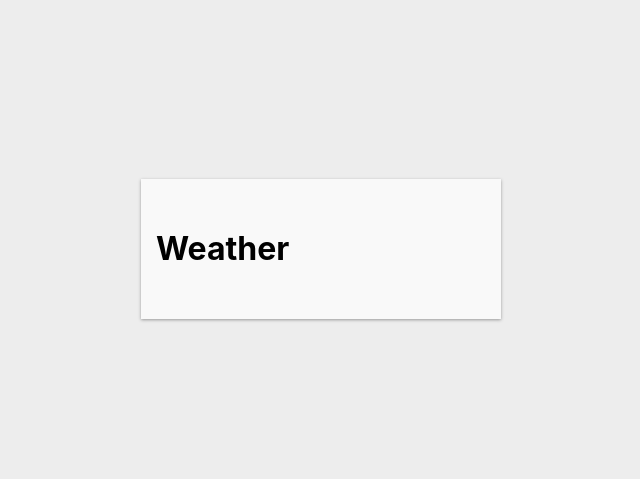
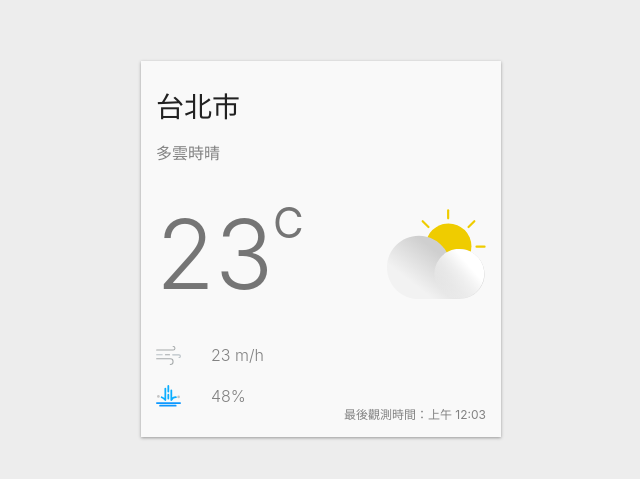
Before and after one commit to Wilson036/weather-app, a React (Create React App) app: page / in a window 1280 px wide. Shown: the part 151-630 px from the top of the page, without its empty margins (319-959 px from the left). Built offline with nearby package versions, Linux system fonts and the light colour scheme.

Commit message:
finish style

```diff
--- a/src/App.js
+++ b/src/App.js
@@ -1,5 +1,9 @@
 import React from 'react';
 import styled from 'styled-components';
+import { ReactComponent as DayCloudy } from './images/day-cloudy.svg';
+import { ReactComponent as RainIcon } from './images/rain.svg';
+import { ReactComponent as AirFlowIcon } from './images/airFlow.svg';
+import { ReactComponent as RefreshIcon } from './images/refresh.svg';
 
 const Container = styled.div`
   background-color: #ededed;
@@ -18,11 +22,105 @@
   background-color: #f9f9f9;
 `;
 
+const Location = styled.div`
+  font-size: 28px;
+  color: #212121;
+  margin-bottom: 20px;
+`;
+
+const Description = styled.div`
+  font-size: 16px;
+  color: #828282;
+  margin-bottom: 30px;
+`;
+
+const CurrentWeather = styled.div`
+  display: flex;
+  justify-content: space-between;
+  align-items: center;
+  margin-bottom: 30px;
+`;
+
+const Temperature = styled.div`
+  color: #757575;
+  font-size: 96px;
+  font-weight: 300;
+  display: flex;
+`;
+
+const Celsius = styled.div`
+  font-weight: normal;
+  font-size: 42px;
+`;
+
+const AirFlow = styled.div`
+  display: flex;
+  align-items: center;
+  font-size: 16x;
+  font-weight: 300;
+  color: #828282;
+  margin-bottom: 20px;
+  svg {
+    width: 25px;
+    height: auto;
+    margin-right: 30px;
+  }
+`;
+
+const Rain = styled.div`
+  display: flex;
+  align-items: center;
+  font-size: 16x;
+  font-weight: 300;
+  color: #828282;
+  svg {
+    width: 25px;
+    height: auto;
+    margin-right: 30px;
+  }
+`;
+
+const Refresh = styled.div`
+  position: absolute;
+  right: 15px;
+  bottom: 15px;
+  font-size: 12px;
+  display: inline-flex;
+  align-items: flex-end;
+  color: #828282;
+  svg {
+    margin-left: 10px;
+    width: 15px;
+    height: 15px;
+    cursor: pointer;
+  }
+`;
+
+const DayCloudyIcon = styled(DayCloudy)`
+  flex-basis: 30%;
+`;
+
 function App() {
   return (
     <Container>
       <WeatherCard>
-        <h1>Weather</h1>
+        <Location>台北市</Location>
+        <Description>多雲時晴</Description>
+        <CurrentWeather>
+          <Temperature>
+            23 <Celsius>C</Celsius>
+          </Temperature>
+          <DayCloudyIcon />
+        </CurrentWeather>
+        <AirFlow>
+          <AirFlowIcon />
+          23 m/h
+        </AirFlow>
+        <Rain>
+          <RainIcon />
+          48%
+        </Rain>
+        <Refresh>最後觀測時間：上午 12:03</Refresh>
       </WeatherCard>
     </Container>
   );
```
Also changed, not shown: src/logo.svg (deleted), 1 other file (tests, documents, lock files or other folders).
